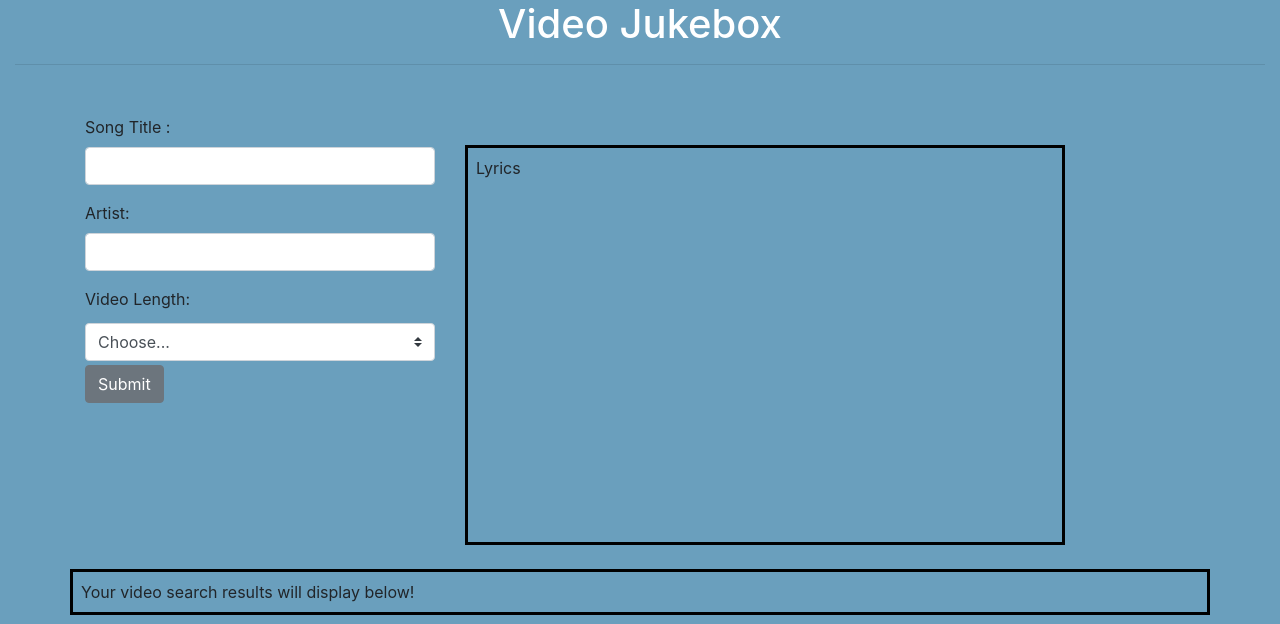
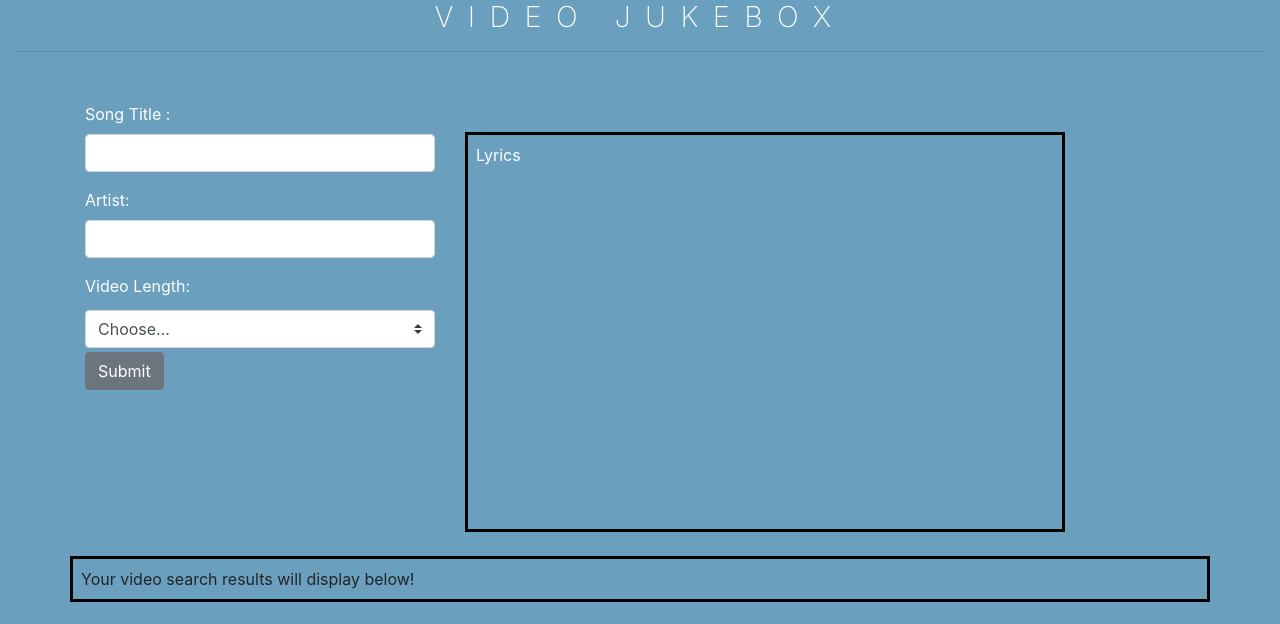
Before and after one commit to KileyAdams92/project_1, a PHP site: page / in a window 1280 px wide. Shown: the top 624 px of the page. Run offline with PHP 8.4, Linux system fonts and the light colour scheme; some libraries are stand-ins or nearby versions.

Commit message:
Checking out diffs

```diff
--- a/assets/css/style.css
+++ b/assets/css/style.css
@@ -16,21 +16,14 @@ body {
   margin-bottom: 50px;
 }
 
-.ml7 {
-  position: relative;
-  font-weight: 900;
-  font-size: 3.7em;
+.ml12 {
+  font-weight: 200;
+  font-size: 1.8em;
+  text-transform: uppercase;
+  letter-spacing: 0.5em;
 }
-/* .ml7 .text-wrapper {
-  position: relative;
-  display: inline-block;
-  padding-top: 0.2em;
-  padding-right: 0.05em;
-  padding-bottom: 0.1em;
-  overflow: hidden;
-} */
-.ml7 .letter {
-  transform-origin: 0 100%;
+
+.ml12 .letter {
   display: inline-block;
   line-height: 1em;
 }
@@ -39,6 +32,7 @@ body {
   margin-top: 30px;
   width: 600px;
   height: 400px;
+  color: white;
 }
 
 .card {
@@ -53,3 +47,7 @@ body {
 #bottom-row {
   padding-top: 20px;
 }
+
+label {
+  color: white;
+}
--- a/index.html
+++ b/index.html
@@ -12,11 +12,7 @@
 <body>
     <!--HEADER-->
     <div class="header container-fluid text-white">
-        <h1 class="ml9">
-            <span class="text-wrapper">
-                <span class="letters">Video Jukebox</span>
-            </span>
-        </h1>
+        <h1 class="ml12">Video JukeBox</h1>
         <hr>
     </div>
     <div class="wrapper">
@@ -81,7 +77,7 @@
                             <th scope="col">#</th>
                             <th scope="col">Video</th>
                             <th scope="col">Added By</th>
-                             <th scope="col">Comment</th>
+                            <th scope="col">Comment</th>
                         </tr>
                     </thead>
                     <tbody>
```
Also changed, not shown: assets/js/logic.js (+42 -42 lines).
